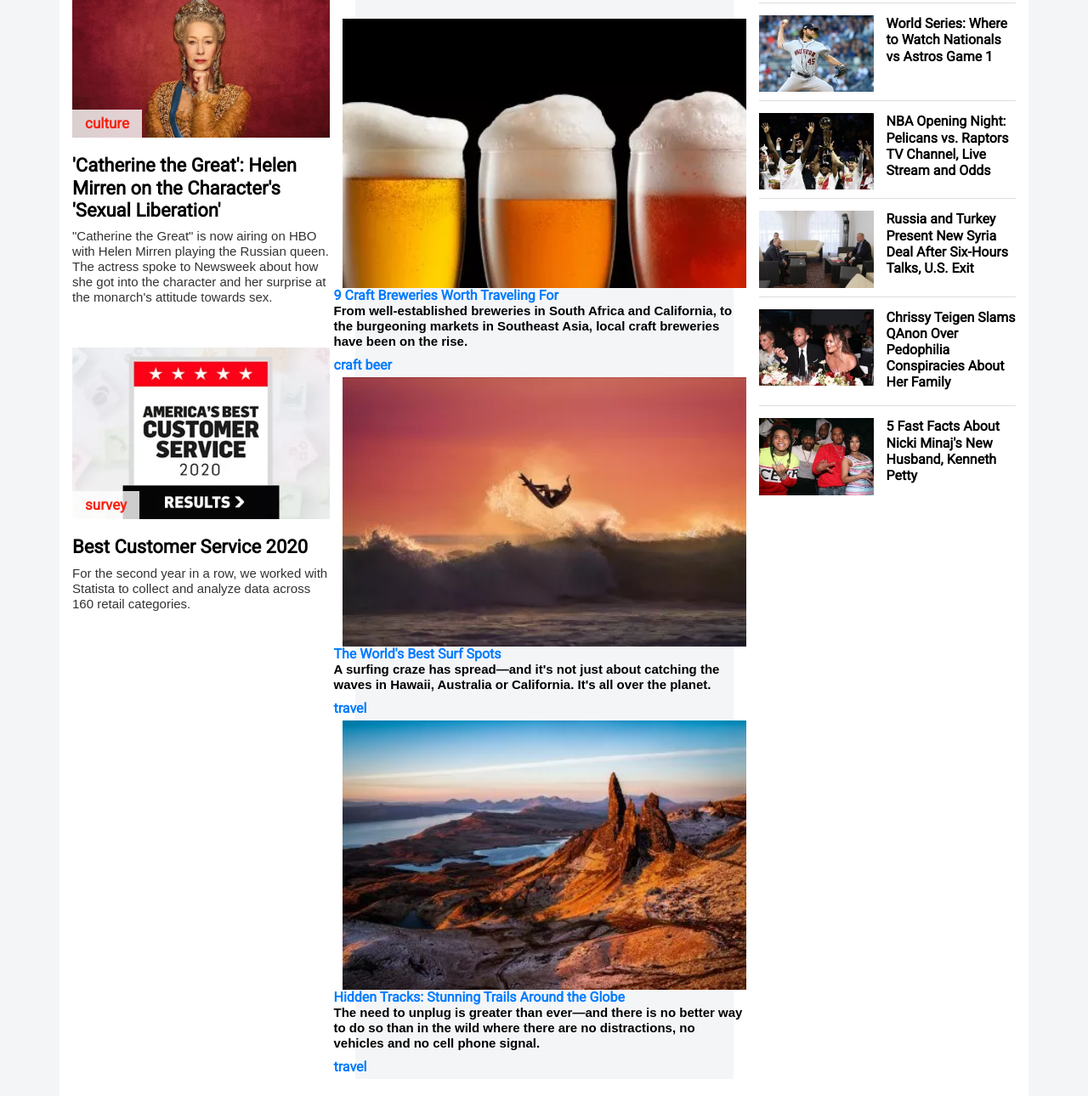
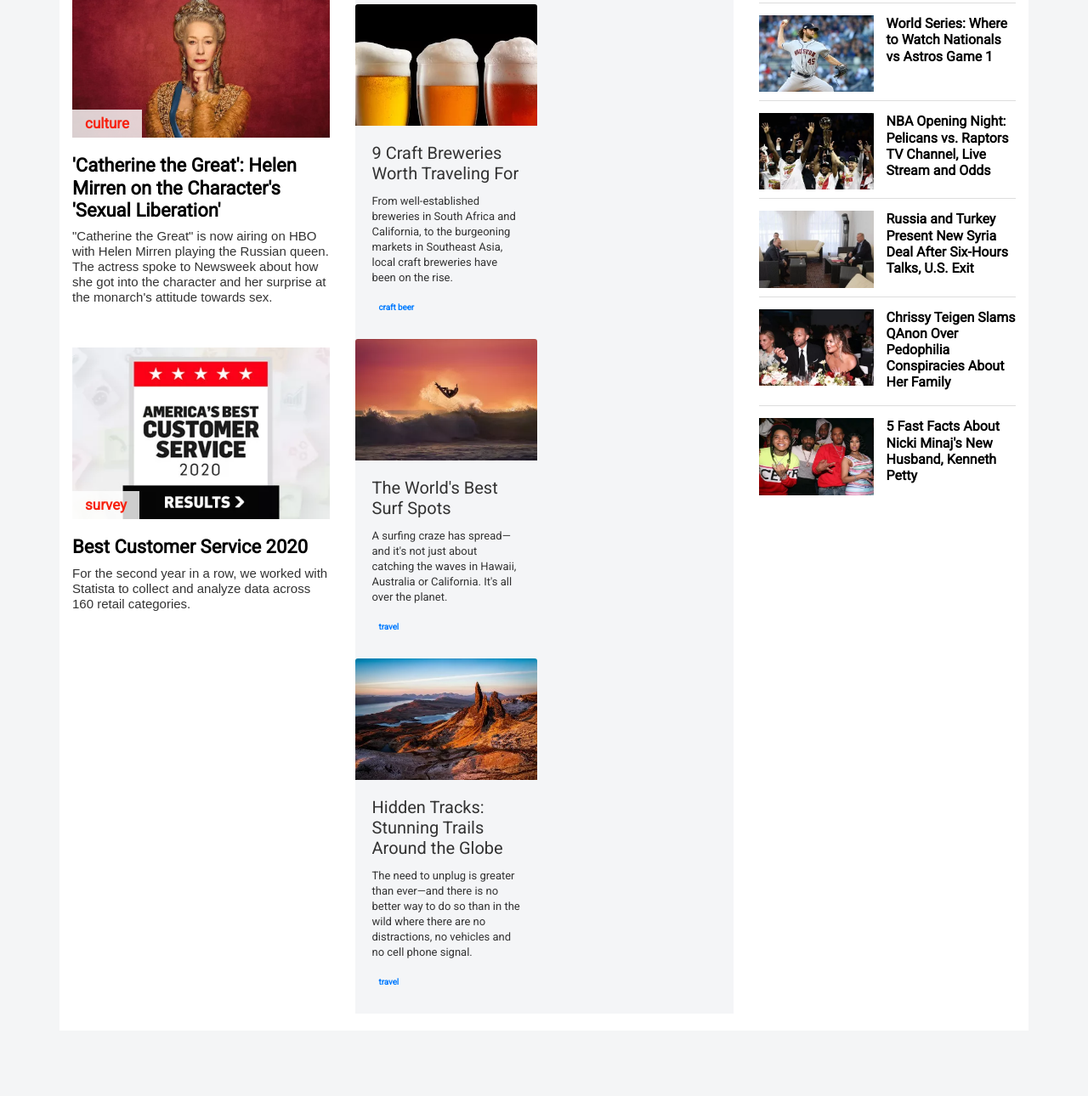
Before and after one commit to ChristianOtieno/The-News-Week-Clone, a website: page index.html in a window 1280 px wide. Shown: the part 1089-2379 px from the top of the page at 85% size. After the commit the page ends 2302 px from the top, so only its background shows below. Drawn offline with nearby package versions, Linux system fonts and the light colour scheme.

Commit message:
Stable culture and travel section

```diff
--- a/index.html
+++ b/index.html
@@ -19,19 +19,14 @@
 
             <div class="fixed-top" id="stickynav">
                 <div class="d-flex justify-content-between" id="navscroll">
-
-                    <div class="p-2">
-                        <date id="datenav">Tue, Oct 22, 2019</date>
-                    </div>
-
+                    <div class="p-2" id="datenav">Tue, Oct 22, 2019</div>
                     <div class="p-2" id="signin">
                         <span>sign in</span><a href="#" id="signinA">subscribe <i class="fas fa-chevron-right" id="chevron"></i></a>
                         <i class="fas fa-bars" id="barsId"></i>
                     </div>
-
                 </div>
 
-                <div class="logoimg" id="biglogoid"><img src="/src/assets/header-section/newsweek-logo.png"></div>
+                <div class="logoimg" id="biglogoid"><img src="/src/assets/header-section/newsweek-logo.png" alt=""></div>
             </div>
 
             <nav class="header-bottom container" id="navbottom">
@@ -55,6 +50,7 @@
 
         <div class="main-content container">
             <div class="row">
+                <!-- featured-story -->
                 <div class="col-md-4 col-lg order-2 order-md-1">
                     <div class="featured">
                         <div class="block-title">featured story</div>
@@ -101,12 +97,13 @@
 
                     </div>
                 </div>
+                <!-- top-story -->
+                <div class="col-md-8 col-lg-5 order-1 order-md-2">
 
-                <div class="col-md-8 col-lg-5 order-1 order-md-2">
                     <div class="featured">
                         <div class="block-title">top story</div>
 
-                        <article>
+
                         <div class="wrap">
                             <a><img src="/src/assets/top-story/bill-taylor.jpg" class="img-fluid" alt=""><span class="red-text">us</span></a>
                         </div>
@@ -115,12 +112,13 @@
                         <div class="related">
                             Trump Compares Impeachment to 'Lynching,' Drawing Backlash
                         </div>
-                        </article>
+
                         <div class="culture-and-travel">
                             <div class="block-title">
-                                <h6 class="text-uppercase"></h6>Culture and travel</h6>
+                                <h6 class="text-uppercase">Culture and travel</h6>
                             </div>
                             <div class="row">
+
                                 <div class="culture-item">
                                     <div class="col-lg-6 col-md-6 pr-2">
                                         <div class="card border-0 bg-transparent" id="culture-item">
@@ -135,34 +133,16 @@
                                         </div>
                                     </div>
                                 </div>
+
                                 <div class="culture-item">
-                                    <div><img src="/src/assets/culture-and-travel/cul-beer-00-506814726.jpg" alt=""></div>
-                                    <div class="info">
-                                        <div class="title"><a href="#">9 Craft Breweries Worth Traveling For</a></div>
-                                        <div class="summary">From well-established breweries in South Africa and California, to the burgeoning markets in Southeast Asia, local craft breweries have been on the rise.</div>
-                                        <div class="tags">
-                                            <a href="#" class="active">craft beer</a>
-                                        </div>
-                                    </div>
-                                </div>
-                                <div class="culture-item">
-                                    <div><img src="/src/assets/culture-and-travel/surfing-world.jpg" alt=""></div>
-                                    <div class="info">
-                                        <div class="title"><a href="#">The World's Best Surf Spots</a></div>
-                                        <div class="summary">A surfing craze has spread—and it's not just about catching the waves in Hawaii, Australia or California. It's all over the planet.</div>
-                                        <div class="tags">
-                                            <a href="#" class="active">travel</a>
-                                        </div>
-                                    </div>
-                                </div>
-                                <div class="culture-item">
-                                    <div><img src="/src/assets/culture-and-travel/skye-trail-scotland.jpg" alt=""></div>
-                                    <div class="info">
-                                        <div class="title"><a href="#">Hidden Tracks: Stunning Trails Around the Globe</a></div>
-                                        <div class="summary">The need to unplug is greater than ever—and there is no better way to do so than in the wild where there are no distractions, no vehicles and no cell phone signal.</div>
-                                        <div class="tags">
-                                            <a href="#" class="active">travel</a>
-                                        </div>
+                                    <div class="col-lg-6 col-md-6 pr-2">
+                                        <div class="card border-0 bg-transparent" id="culture-item">
+                                            <div><img src="/src/assets/culture-and-travel/cul-beer-00-506814726.jpg" class="card-img-top" alt=""></div>
+                                            <div class="card-body">
+                                                <h5 class="card-title">9 Craft Breweries Worth Traveling For</h5>
+                                                <p class="card-text">From well-established breweries in South Africa and California, to the burgeoning markets in Southeast Asia, local craft breweries have been on the rise.</p>
+                                                <div class="badge p-0">
+                                                    <a href="#" class="d-inline-block py-1 px-2 mr-2 mb-2">craft beer</a>
                                                 </div>
                                             </div>
                                         </div>
@@ -170,7 +150,44 @@
                                 </div>
                             </div>
 
-                <div class="col-md-12 col-lg order-3 order-md-2" id="right-col">
+                            <div class="row">
+
+                                <div class="culture-item">
+                                    <div class="col-lg-6 col-md-6 pr-2">
+                                        <div class="card border-0 bg-transparent" id="culture-item">
+                                            <div><img src="/src/assets/culture-and-travel/surfing-world.jpg" class="card-img-top" alt=""></div>
+                                            <div class="card-body">
+                                                <h5 class="card-title">The World's Best Surf Spots</h5>
+                                                <p class="card-text">A surfing craze has spread—and it's not just about catching the waves in Hawaii, Australia or California. It's all over the planet.</p>
+                                                <div class="badge p-0">
+                                                    <a href="#" class="d-inline-block py-1 px-2 mr-2 mb-2">travel</a>
+                                                </div>
+                                            </div>
+                                        </div>
+                                    </div>
+                                </div>
+
+                                <div class="culture-item">
+                                    <div class="col-lg-6 col-md-6 pr-2">
+                                        <div class="card border-0 bg-transparent" id="culture-item">
+                                            <div><img src="/src/assets/culture-and-travel/skye-trail-scotland.jpg" class="card-img-top" alt=""></div>
+                                            <div class="card-body">
+                                                <h5 class="card-title">Hidden Tracks: Stunning Trails Around the Globe</h5>
+                                                <p class="card-text">The need to unplug is greater than ever—and there is no better way to do so than in the wild where there are no distractions, no vehicles and no cell phone signal.</p>
+                                                <div class="badge p-0">
+                                                    <a href="#" class="d-inline-block py-1 px-2 mr-2 mb-2">travel</a>
+                                                </div>
+                                            </div>
+                                        </div>
+                                    </div>
+                                </div>
+
+                            </div>
+                        </div>
+                    </div>
+                </div>
+                <!-- opinion -->
+                <div class="col-md-12 col-lg order-3 order-md-2">
                     <div class="featured">
                         <div class="block-title">opinion</div>
 
@@ -236,47 +253,46 @@
                         <div class="featured">
                             <div class="block-title">latest news</div>
                             <div class="clearfix latest-news">
-                                <div><img src="/src/assets/latest-news/lebron-james-anthony-davis-los-angeles-lakers.jpg" class="img-fluid"></div>
+                                <div><img src="/src/assets/latest-news/lebron-james-anthony-davis-los-angeles-lakers.jpg" class="img-fluid" alt=""></div>
                                 <h6>NBA Opening Night 2019: Where to watch Lakers vs. Clippers</h6>
 
                             </div>
 
                             <div class="clearfix latest-news">
-                                <div><img src="/src/assets/latest-news/us-politics-barr-sec.jpg" class="img-fluid"></div>
+                                <div><img src="/src/assets/latest-news/us-politics-barr-sec.jpg" class="img-fluid" alt=""></div>
                                 <h6>Justice Department Awards Over $85 Million to Bolster School Safety</h6>
 
                             </div>
 
                             <div class="clearfix latest-news">
-                                <div><img src="/src/assets/latest-news/gerrit-cole-houston-astros.jpg" class="img-fluid"></div>
+                                <div><img src="/src/assets/latest-news/gerrit-cole-houston-astros.jpg" class="img-fluid" alt=""></div>
                                 <h6>World Series: Where to Watch Nationals vs Astros Game 1</h6>
 
                             </div>
 
                             <div class="clearfix latest-news">
-                                <div><img src="/src/assets/latest-news/toronto-raptors-nba-finals.jpg" class="img-fluid"></div>
+                                <div><img src="/src/assets/latest-news/toronto-raptors-nba-finals.jpg" class="img-fluid" alt=""></div>
                                 <h6>NBA Opening Night: Pelicans vs. Raptors TV Channel, Live Stream and Odds</h6>
 
                             </div>
 
                             <div class="clearfix latest-news">
-                                <div><img src="/src/assets/latest-news/russia-putin-turkey-erdogan-sochi-syr.jpg" class="img-fluid"></div>
+                                <div><img src="/src/assets/latest-news/russia-putin-turkey-erdogan-sochi-syr.jpg" class="img-fluid" alt=""></div>
                                 <h6>Russia and Turkey Present New Syria Deal After Six-Hours Talks, U.S. Exit</h6>
 
                             </div>
 
                             <div class="clearfix latest-news">
-                                <div><img src="/src/assets/latest-news/chrissy-teigen-qanon-john-legend.jpg" class="img-fluid"></div>
+                                <div><img src="/src/assets/latest-news/chrissy-teigen-qanon-john-legend.jpg" class="img-fluid" alt=""></div>
                                 <h6>Chrissy Teigen Slams QAnon Over Pedophilia Conspiracies About Her Family</h6>
 
                             </div>
 
                             <div class="clearfix latest-news">
-                                <div><img src="/src/assets/latest-news/minaj-petty.jpg" class="img-fluid"></div>
+                                <div><img src="/src/assets/latest-news/minaj-petty.jpg" class="img-fluid" alt=""></div>
                                 <h6>5 Fast Facts About Nicki Minaj's New Husband, Kenneth Petty</h6>
 
                             </div>
-
 
                         </div>
                     </div>
@@ -293,6 +309,7 @@
 
 
 
+
     </main>
     <script src="https://code.jquery.com/jquery-3.3.1.slim.min.js" integrity="sha384-q8i/X+965DzO0rT7abK41JStQIAqVgRVzpbzo5smXKp4YfRvH+8abtTE1Pi6jizo" crossorigin="anonymous"></script>
     <script src="https://cdnjs.cloudflare.com/ajax/libs/popper.js/1.14.7/umd/popper.min.js" integrity="sha384-UO2eT0CpHqdSJQ6hJty5KVphtPhzWj9WO1clHTMGa3JDZwrnQq4sF86dIHNDz0W1" crossorigin="anonymous"></script>
```
Lines whose indentation alone changed are shown as unchanged.
